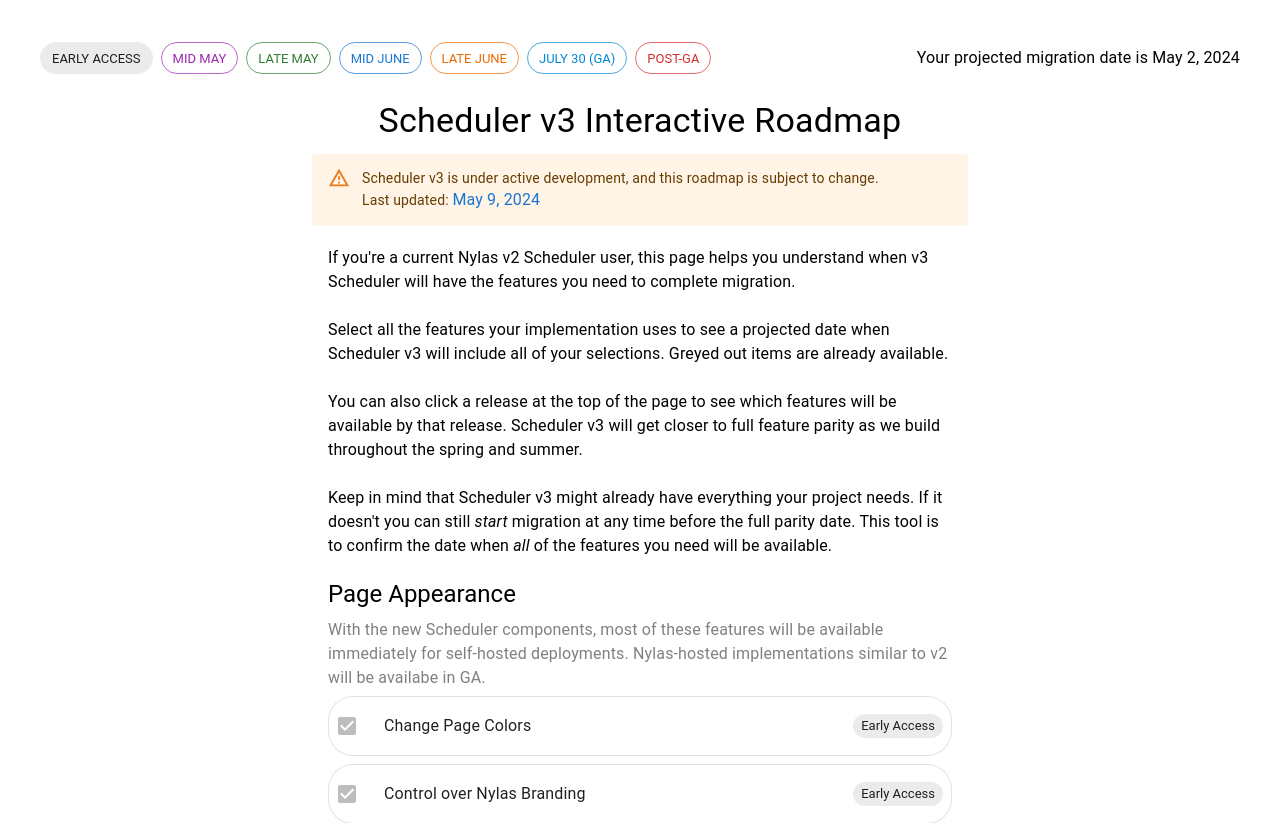
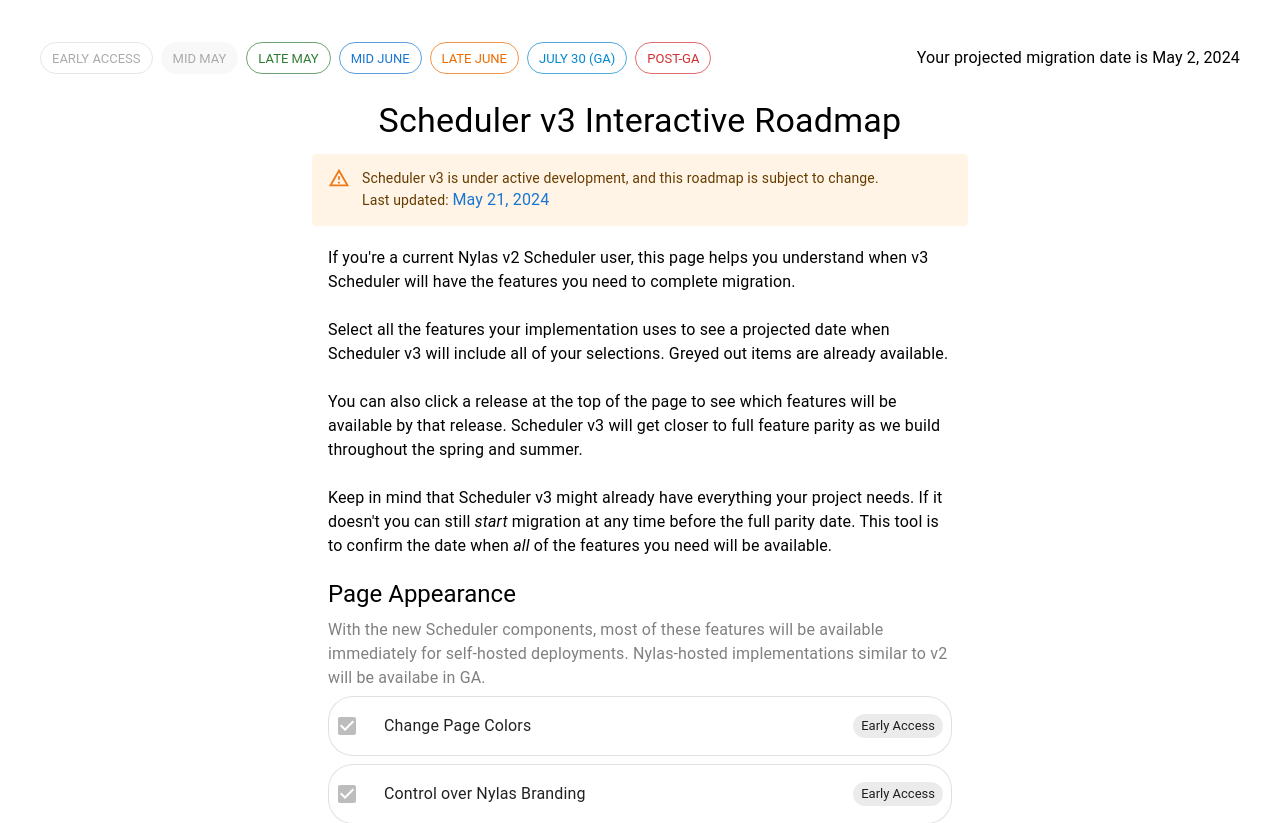
Before and after one commit to torossian97/scheduler-v3-roadmap, a React (Create React App) app: page / in a window 1280 px wide. Shown: the top 823 px of the page. Built offline with nearby package versions, Linux system fonts and the light colour scheme.

Commit message:
release 2 (mid-May)

```diff
--- a/src/App.js
+++ b/src/App.js
@@ -70,7 +70,7 @@
 
 const releaseColors = [
   "default",
-  "secondary",
+  "default", // "secondary",
   "success",
   "primary",
   "warning",
@@ -99,7 +99,7 @@
 };
 
 const App = () => {
-  const [selectedRelease, setSelectedRelease] = useState("release1");
+  const [selectedRelease, setSelectedRelease] = useState("release2");
   const [featureList, setFeatureList] = useState({});
   const [openDialog, setOpenDialog] = useState(false);
   const [dialogContent, setDialogContent] = useState({});
@@ -107,7 +107,7 @@
   const [animate, setAnimate] = useState(false);
 
   useEffect(() => {
-    loadFeatures("release1");
+    loadFeatures("release2");
   }, []);
 
   useEffect(() => {
@@ -270,6 +270,9 @@
                 onClick={() => handleReleaseChange(releaseKey)}
                 color={releaseColors[index % releaseColors.length]}
                 variant={selectedRelease === releaseKey ? "filled" : "outlined"}
+                disabled={
+                  releaseColors[index % releaseColors.length] == "default"
+                }
               />
             ))}
           </Stack>
@@ -293,7 +296,7 @@
         Scheduler v3 is under active development, and this roadmap is subject to change. <br />
         Last updated:{" "}
         <Typography component="span" color="primary">
-          May 9, 2024
+          May 21, 2024
         </Typography>
       </Alert>
       <Typography
```
